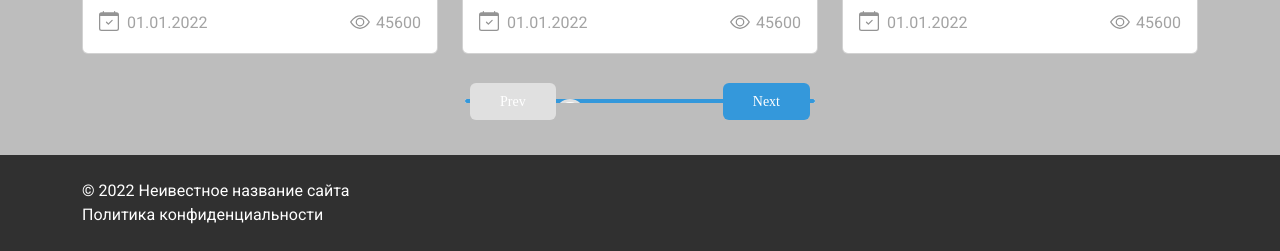
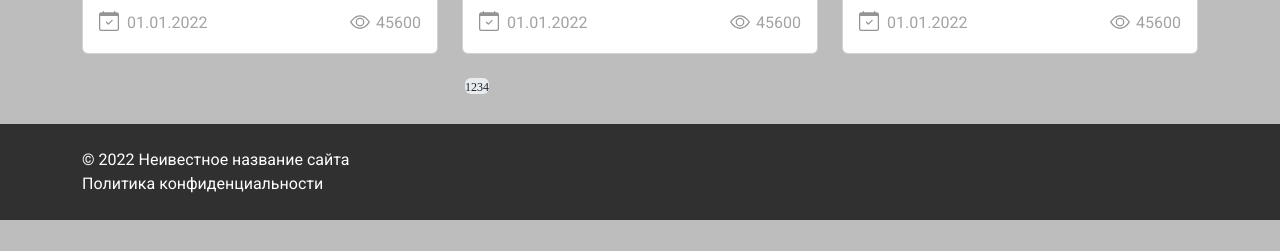
Before and after one commit to ivut-konstantin/it-portal.github.io, a plain HTML site: page index.html in a window 1280 px wide. Shown: the part 2554-2805 px from the top of the page. After the commit the page ends 2774 px from the top, so only its background shows below. Drawn offline with nearby package versions, Linux system fonts and the light colour scheme; a web font is replaced by a local one.

Commit message:
sixth day of work(3)

```diff
--- a/css/style.css
+++ b/css/style.css
@@ -480,68 +480,3 @@ GAMES
     max-width: 100%;
     width: 350px;
 }
-
-.progress-container::before {
-    content: '';
-    background-color: var(--line-border-empty);
-    position: absolute;
-    top: 50%;
-    left: 0;
-    transform: translateY(-50%);
-    height: 4px;
-    width: 100%;
-    z-index: -1;
-}
-
-.progress {
-    background-color: var(--line-border-fill);
-    position: absolute;
-    top: 50%;
-    left: 0;
-    transform: translateY(-50%);
-    height: 4px;
-    width: 100%;
-    z-index: -1;
-    transition: 0.4s ease;
-}
-
-.circle {
-    background-color: #fff;
-    color: #999;
-    border-radius: 50%;
-    height: 30px;
-    width: 30px;
-    display: flex;
-    align-items: center;
-    justify-content: center;
-    border: 3px solid var(--line-border-empty);
-    transition: 0.4s ease;
-}
-
-.circle .active {
-    border-color: var(--line-border-fill);
-}
-
-.btn-pag {
-    background-color: var(--line-border-fill);
-    color: #fff;
-    border: 0;
-    border-radius: 6px;
-    cursor: pointer;
-    padding: 8px 30px;
-    margin: 5px;
-    font-size: 14px;
-}
-
-.btn-pag:active {
-    transform: scale(0.98);
-}
-
-.btn-pag:focus {
-    outline: 0;
-}
-
-.btn-pag:disabled {
-    background-color: var(--line-border-empty);
-    cursor: not-allowed;
-}
--- a/index.html
+++ b/index.html
@@ -727,8 +727,6 @@
                     <div class="circle">3</div>
                     <div class="circle">4</div>
                 </div>
-                <button class="btn-pag" id="prev" disabled>Prev</button>
-                <button class="btn-pag" id="next">Next</button>
             </div>
         </div>
     </section>
```
